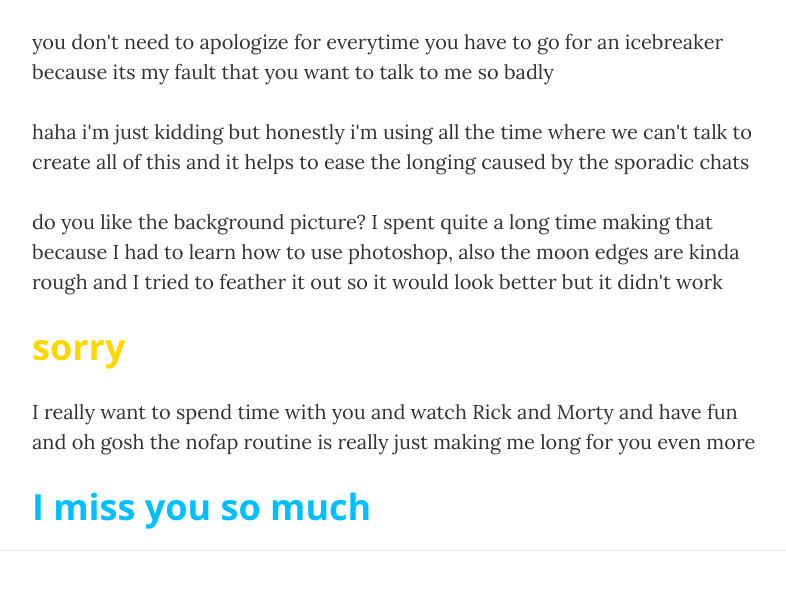
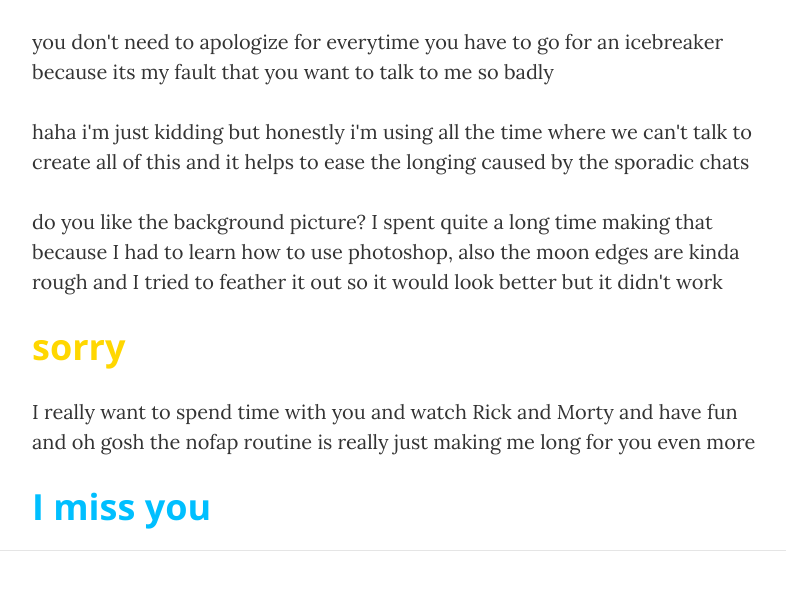
Before and after one commit to jiyingqi/jiyingqi.github.io, a website: page scss/horb/alyssahome.html in a window 1280 px wide. Shown: the part 707-1302 px from the top of the page, without its empty margins (243-1029 px from the left). Drawn offline with nearby package versions, Linux system fonts and the light colour scheme; files that its build step writes are made by us from their sources.

Commit message:
initial commits

```diff
--- a/scss/horb/alyssahome.html
+++ b/scss/horb/alyssahome.html
@@ -89,7 +89,7 @@
           <p>
             I really want to spend time with you and watch Rick and Morty and have fun and oh gosh the nofap routine is really just making me long for you even more
           </p>
-          <h2 style="color:DeepSkyBlue" class="section-heading">I miss you so much</h2>
+          <h2 style="color:DeepSkyBlue" class="section-heading">I miss you</h2>
         </div>
       </div>
     </div>
```
